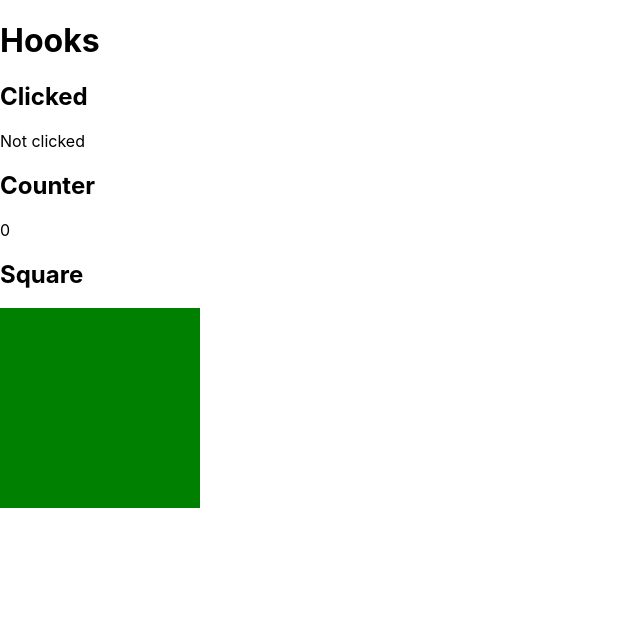
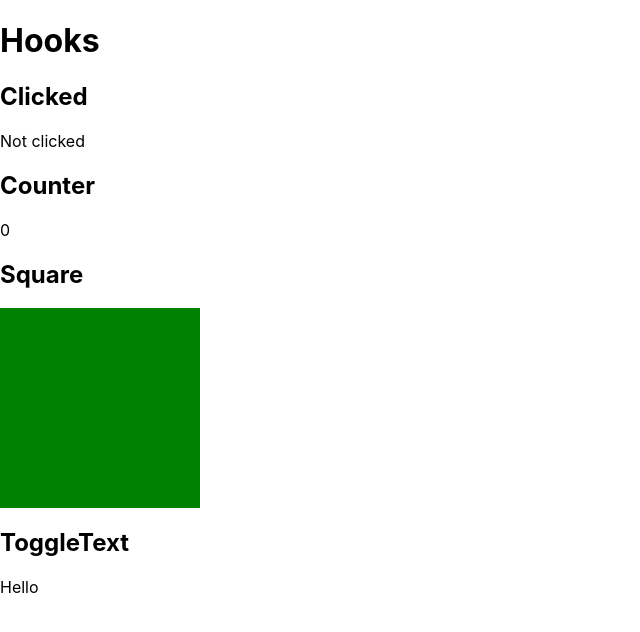
Before and after one commit to rmstibbard/week-10--react-hooks, a React (Create React App) app: page / in a window 1280 px wide. Shown: the top 632 px of the page, without its empty margins (0-640 px from the left). Built offline with nearby package versions, Linux system fonts and the light colour scheme.

Commit message:
ToggleText

```diff
--- a/src/App.js
+++ b/src/App.js
@@ -3,7 +3,7 @@ import './App.css';
 import Clicked from './components/Clicked';
 import Counter from './components/Counter';
 import Square from './components/Square';
-
+import ToggleText from './components/ToggleText';
 
 function App() {
   return (
@@ -18,6 +18,9 @@ function App() {
       <h2>Square</h2>
       <Square colour="hotpink" />
 
+      <h2>ToggleText</h2>
+      <ToggleText initial="Hello" alternate="World" />
+
     </>
   );
 }
--- /dev/null
+++ b/src/components/ToggleText.js
@@ -0,0 +1,15 @@
+import React, { useState } from "react";
+
+const ToggleText = ({ initial, alternate }) => {
+
+    const [isInitial, setInitial] = useState(true);
+    const toggle = () => setInitial(!isInitial);
+
+    return (
+        <p onClick={toggle}>
+            {isInitial ? initial : alternate}
+        </p>
+    );
+};
+
+export default ToggleText;
```
